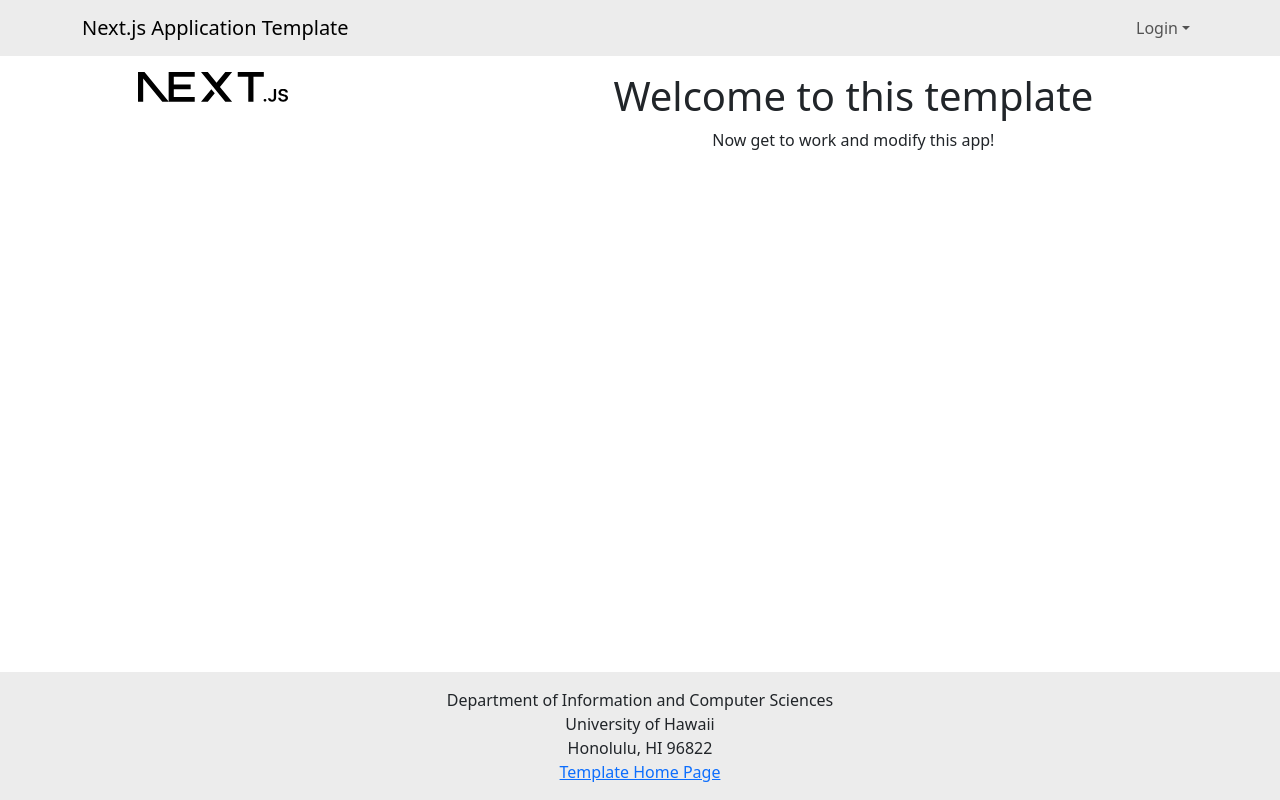
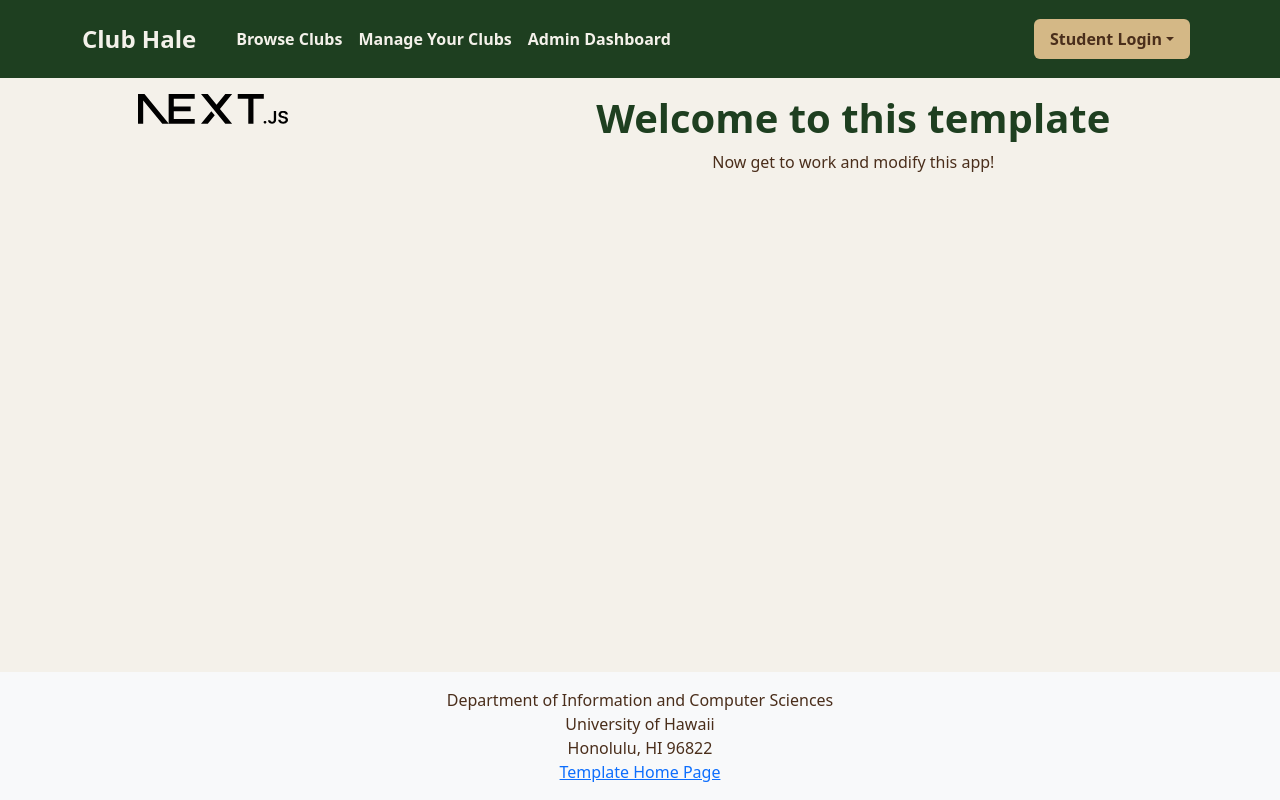
Before and after one commit to club-hale/club-hale, a Next.js app: page / in a window 1280 px wide. Built offline with nearby package versions, Linux system fonts and the light colour scheme; no server answers.

Commit message:
Issue #3: Created the Website Navbar
- Established the website color scheme
- Modified the template website navbar to fit the project website and use the color scheme.

```diff
--- a/src/app/globals.css
+++ b/src/app/globals.css
@@ -1,10 +1,23 @@
+/* ========== Website Color Scheme ========== */
+:root {
+  --forest-canopy: #1E3F20;
+  --mist-cloud: #F4F1EA;
+  --sandy-kahala: #D4B886;
+  --koa-wood: #4A2E1B;
+  --monstera-leaf: #3A6B35;
+  --pure-white: #FFFFFF;
+  --soft-sand: #EBE6DD;
+  --deep-taupe: #6E5848;
+}
+
 html,
 body {
-  --bs-light-rgb: 236, 236, 236;
   box-sizing: border-box;
   height: 100%;
   padding: 0;
   margin: 0;
+  background-color: var(--mist-cloud);
+  color: var(--koa-wood);
 }
 .wrapper {
   box-sizing: border-box;
@@ -12,3 +25,67 @@ body {
   display: flex;
   flex-direction: column;
 }
+
+/* ========== Typography ========== */
+h1, h2, h3, h4, h5, h6 {
+  color: var(--forest-canopy);
+  font-weight: 700;
+}
+
+p, span, div {
+  color: var(--koa-wood);
+}
+
+.text-muted-custom {
+  color: var(--deep-taupe) !important;
+}
+
+/* ========== Navbar Styling ========== */
+.custom-navbar {
+  background-color: var(--forest-canopy);
+}
+
+.custom-navbar .nav-link,
+.custom-navbar .navbar-brand {
+  color: var(--mist-cloud);
+  font-weight: 700;
+}
+
+.custom-navbar .nav-link:hover,
+.custom-navbar .navbar-brand:hover {
+  color: var(--sandy-kahala);
+  transition: ease-in-out 0.2s;
+}
+
+.custom-navbar .nav-link.active {
+  color: var(--sandy-kahala) !important;
+}
+
+.custom-navbar .dropdown-menu {
+  background-color: var(--forest-canopy);
+  border: 1px solid rgba(212, 184, 134, 0.4);
+}
+
+.custom-navbar .dropdown-item {
+  color: var(--mist-cloud);
+  transition: all 0.2s ease-in-out;
+}
+
+.custom-dropdown .dropdown-item:hover {
+  background-color: var(--monstera-leaf);
+  color: var(--sandy-kahala);
+}
+
+.btn-header-cta .nav-link {
+  background-color: var(--sandy-kahala) !important;
+  color: var(--koa-wood) !important;
+  border-radius: 0.375rem;
+  font-weight: 600;
+  padding: 0.5rem 1rem !important;
+  transition: all 0.2s ease-in-out;
+}
+
+.btn-header-cta .nav-link:hover {
+  background-color: var(--monstera-leaf) !important;
+  color: var(--mist-cloud) !important;
+}
--- a/src/components/Navbar.tsx
+++ b/src/components/Navbar.tsx
@@ -12,48 +12,46 @@ const NavBar: React.FC = () => {
   const currentUser = session?.user?.email;
   const role = session?.user?.role;
   return (
-    <Navbar bg="light" expand="lg">
+    <Navbar expand="lg" className="custom-navbar py-3">
       <Container>
-        <Navbar.Brand href="/">Next.js Application Template</Navbar.Brand>
+        <Navbar.Brand href="/" className="fw-bold fs-4">Club Hale</Navbar.Brand>
         <Navbar.Toggle aria-controls="basic-navbar-nav" />
         <Navbar.Collapse id="basic-navbar-nav">
-          <Nav className="me-auto justify-content-start">
-            {currentUser && (
-              <>
-                <Nav.Link id="add-stuff-nav" href="/add" active={pathName === '/add'}>
-                  Add Stuff
-                </Nav.Link>
-                <Nav.Link id="list-stuff-nav" href="/list" active={pathName === '/list'}>
-                  List Stuff
-                </Nav.Link>
-              </>
-            )}
-            {currentUser && role === 'ADMIN' && (
-              <Nav.Link id="admin-stuff-nav" href="/admin" active={pathName === '/admin'}>
-                Admin
-              </Nav.Link>
-            )}
+          <Nav className="me-auto justify-content-start px-3">
+            <Nav.Link href="/directory" active={pathName === '/directory'}>
+              Browse Clubs
+            </Nav.Link>
+            <Nav.Link href="/clubAdmin" active={pathName === '/clubAdmin'}>
+              Manage Your Clubs
+            </Nav.Link>
+            <Nav.Link href="/superAdmin" active={pathName === '/superAdmin'}>
+              Admin Dashboard
+            </Nav.Link>
           </Nav>
           <Nav>
             {session ? (
-              <NavDropdown id="login-dropdown" title={currentUser}>
+              <NavDropdown id="login-dropdown" className="custom-dropdown" title={currentUser}>
                 <NavDropdown.Item id="login-dropdown-sign-out" href="/api/auth/signout">
-                  <BoxArrowRight />
+                  <BoxArrowRight className="me-2" />
                   Sign Out
                 </NavDropdown.Item>
                 <NavDropdown.Item id="login-dropdown-change-password" href="/auth/change-password">
-                  <Lock />
+                  <Lock className="me-2" />
                   Change Password
                 </NavDropdown.Item>
               </NavDropdown>
             ) : (
-              <NavDropdown id="login-dropdown" title="Login">
+              <NavDropdown
+                id="login-dropdown"
+                className="custom-dropdown btn-header-cta rounded px-2"
+                title="Student Login"
+              >
                 <NavDropdown.Item id="login-dropdown-sign-in" href="/auth/signin">
-                  <PersonFill />
+                  <PersonFill className="me-2" />
                   Sign in
                 </NavDropdown.Item>
                 <NavDropdown.Item id="login-dropdown-sign-up" href="/auth/signup">
-                  <PersonPlusFill />
+                  <PersonPlusFill className="me-2" />
                   Sign up
                 </NavDropdown.Item>
               </NavDropdown>
```
